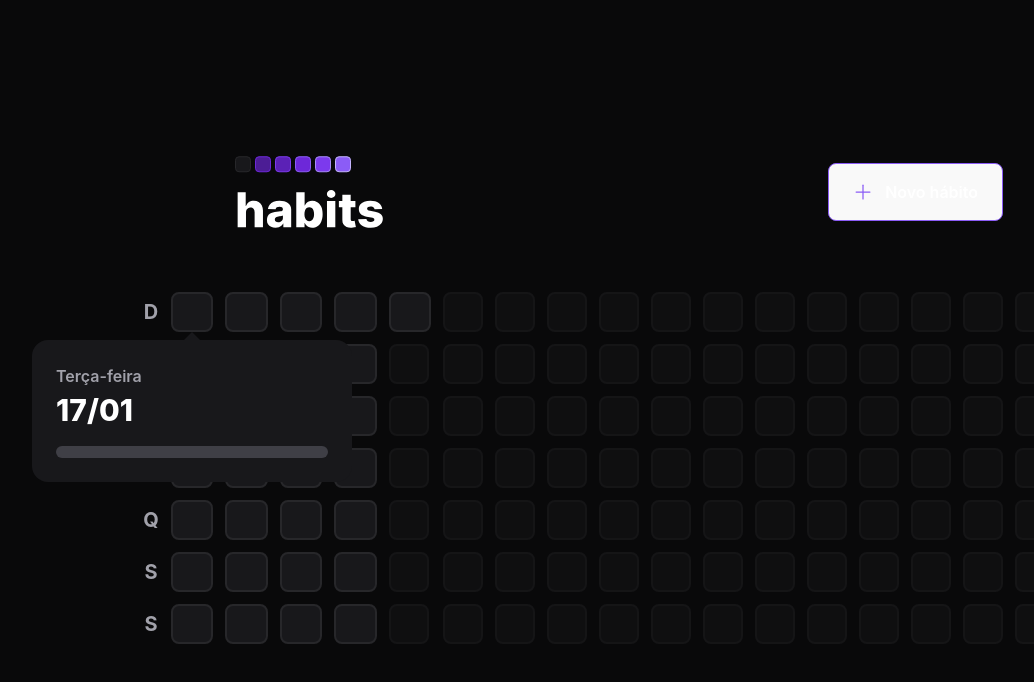
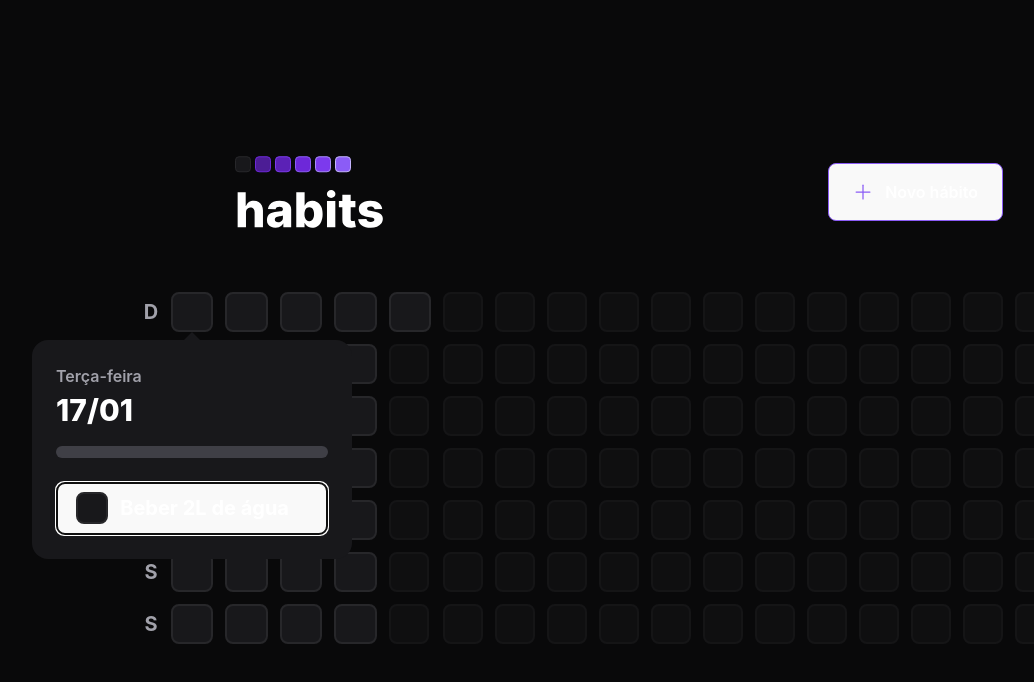
Before and after one commit to gabriel-andradev/criando-habitos, a React (Vite) app in the folder web/: page / in a window 1280 px wide. Both pictures are taken after a click on the button 213 px from the left and 312 px from the top of the page. Shown: the top 682 px of the page, without its empty margins (21-1055 px from the left). Built offline with nearby package versions, Linux system fonts and the light colour scheme.

Commit message:
created checkbox

```diff
--- a/web/package.json
+++ b/web/package.json
@@ -9,6 +9,7 @@
     "preview": "vite preview"
   },
   "dependencies": {
+    "@radix-ui/react-checkbox": "^1.0.1",
     "@radix-ui/react-dialog": "^1.0.2",
     "@radix-ui/react-popover": "^1.0.3",
     "clsx": "^1.2.1",
--- a/web/src/components/HabitDay.tsx
+++ b/web/src/components/HabitDay.tsx
@@ -1,6 +1,8 @@
 import * as Popover from '@radix-ui/react-popover';
+import * as Checkbox from '@radix-ui/react-checkbox';
 import clsx from 'clsx';
 import { ProgressBar } from './ProgressBar';
+import { Check } from 'phosphor-react';
 
 interface HabitDayProps {
   completed: number
@@ -31,6 +33,22 @@ export function HabitDay({ completed, amount }: HabitDayProps) {
 
           <ProgressBar progress={completedPercentage} />
 
+          <div className='mt-6 flex flex-col gap-3'>
+            <Checkbox.Root
+              className="flex items-center gap-3 group"
+            >
+              <div className='h-8 w-8 rounded-lg flex items-center justify-center bg-zinc-900 border-2 border-zinc-800 group-data-[state=checked]:bg-green-500 group-data-[state=checked]:border-green-500'>
+                <Checkbox.Indicator>
+                  <Check size={20} className='text-white' />
+                </Checkbox.Indicator>
+              </div>
+
+              <span className='font-bold text-xl text-white leading-tight group-data-[state=checked]:line-through group-data-[state=checked]:text-zinc-500'>
+                Beber 2L de água
+              </span>
+            </Checkbox.Root>
+          </div>
+
           <Popover.Arrow height={8} width={16} className="fill-zinc-900" />
         </Popover.Content>
       </Popover.Portal>
--- a/web/src/components/NewHabitForm.tsx
+++ b/web/src/components/NewHabitForm.tsx
@@ -1,4 +1,16 @@
+import * as Checkbox from "@radix-ui/react-checkbox";
 import { Check } from "phosphor-react";
+
+const availableWeekDays = [
+  'Domingo',
+  'Segunda-feira',
+  'Terça-feira',
+  'Quarta-feira',
+  'Quinta-feira',
+  'Sexta-feira',
+  'Sábado',
+]
+
 
 export function NewHabitForm() {
   return (
@@ -26,6 +38,26 @@ export function NewHabitForm() {
         Qual a recorrência?
       </label>
 
+      <div className="flex flex-col gap-2 mt-3">
+        {availableWeekDays.map(weekDay => {
+          return (
+            <Checkbox.Root key={weekDay} className="flex items-center gap-3 group">
+              <div className='h-8 w-8 rounded-lg flex items-center justify-center bg-zinc-900 border-2 border-zinc-800 group-data-[state=checked]:bg-green-500 group-data-[state=checked]:border-green-500'>
+                <Checkbox.Indicator>
+                  <Check size={20} className='text-white' />
+                </Checkbox.Indicator>
+              </div>
+
+              <span className='text-white leading-tight'>
+                {weekDay}
+              </span>
+            </Checkbox.Root>
+          )
+        })}
+
+
+      </div>
+
       <button type="submit" className="mt-6 rounded-lg p-4 flex gap-3 items-center justify-center font-semibold bg-green-600 hover:bg-green-500">
         <Check size={20} weight="bold" />
         Confirmar
```
Also changed, not shown: 1 other file (tests, documents, lock files or other folders).
